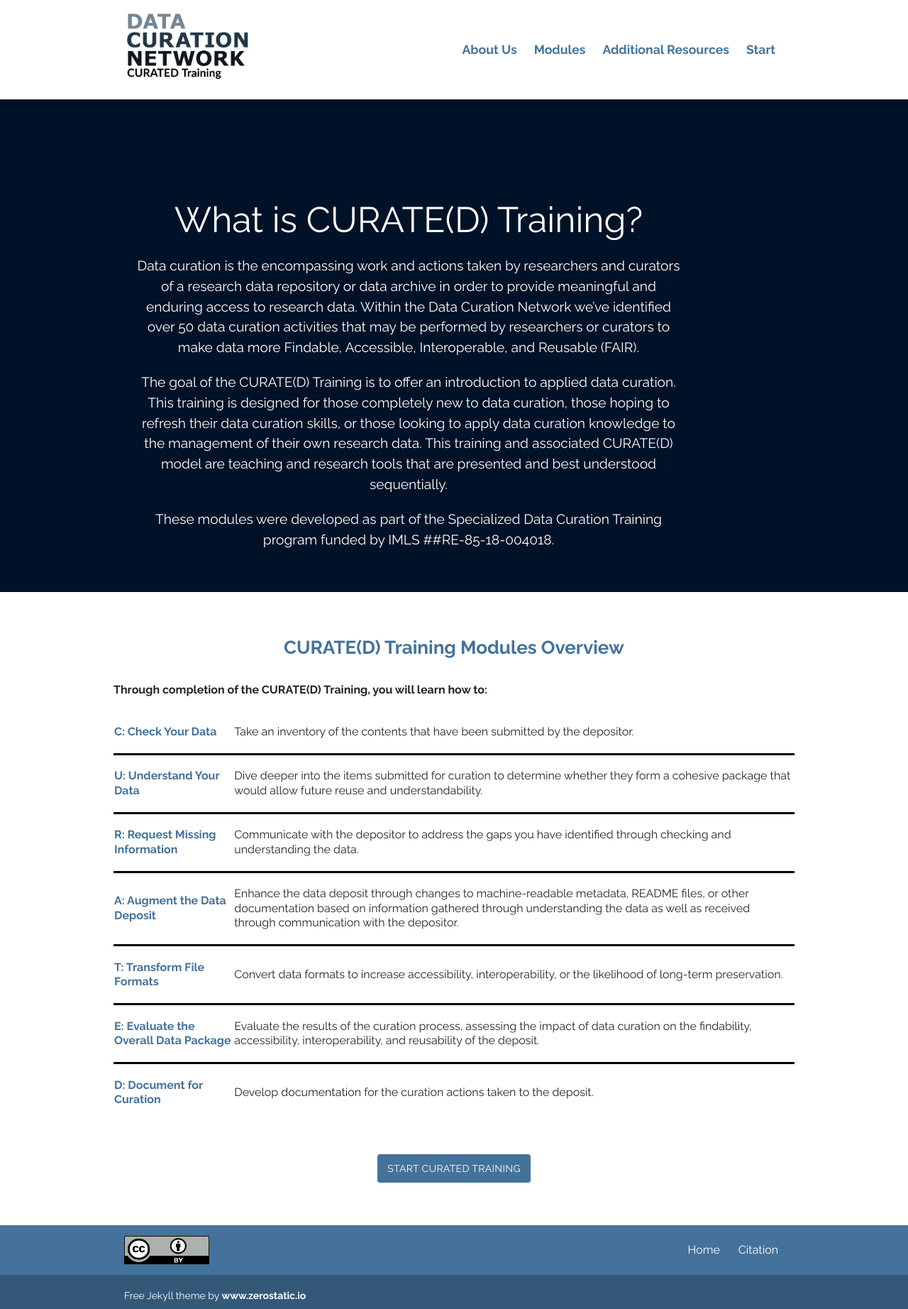
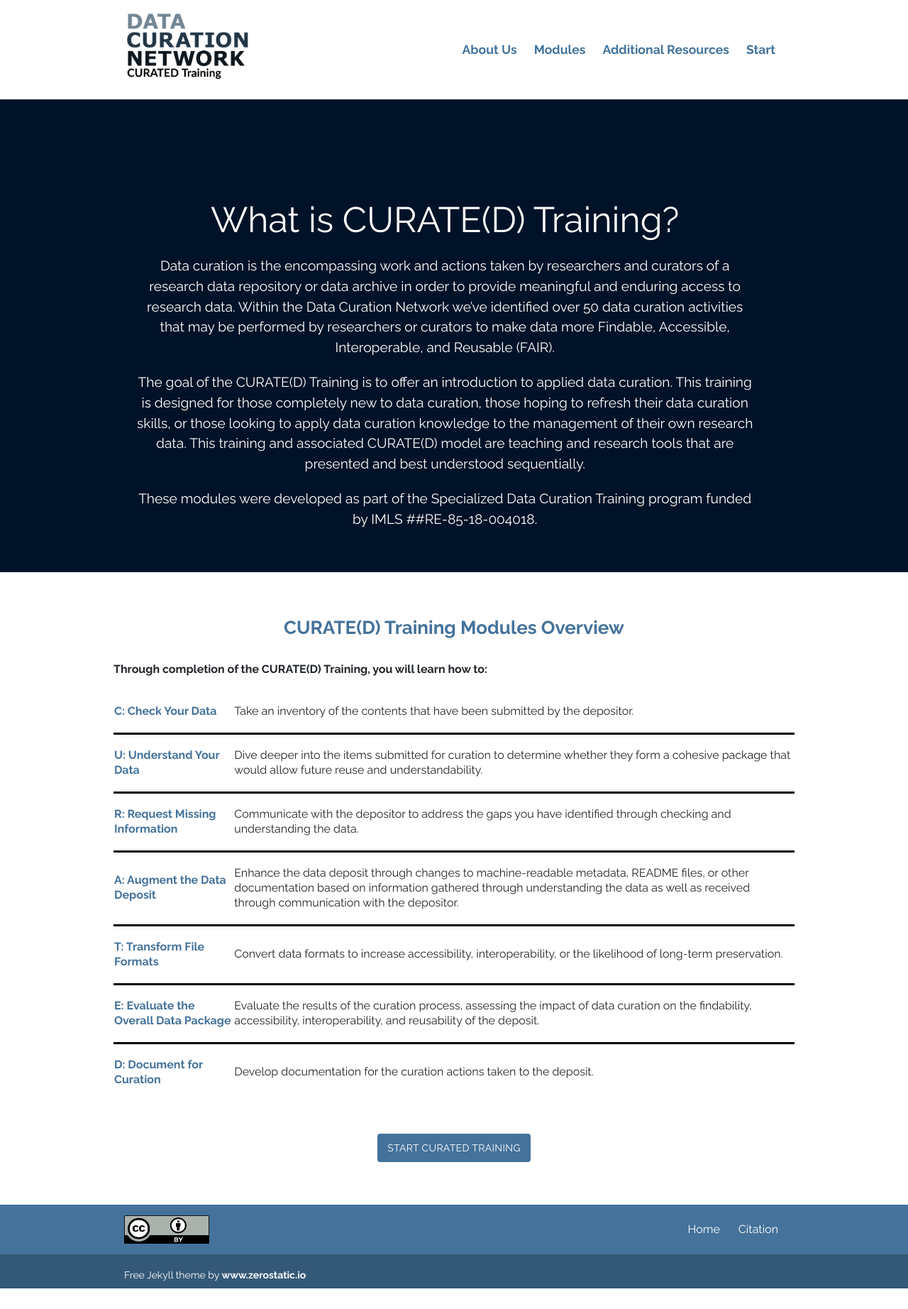
Before and after one commit to DataCurationNetwork/CURATED, a Jekyll site: the page built from index.md, in a window 1280 px wide. Shown: the whole page at 71% size. Built offline with Jekyll 4.4.1, drawn with Linux system fonts in a browser that asks for light colours; after the commit the page ends 1815 px from its top, so only the background shows below that.

Commit message:
Update home.html
Margins

```diff
--- a/_layouts/home.html
+++ b/_layouts/home.html
@@ -8,7 +8,6 @@ bodyClass: "page-home"
   .text {
   text-align:center;
   margin-left:15%;
-  margin-right:10%;
 }
   .wrapper{
     position: relative;
```
